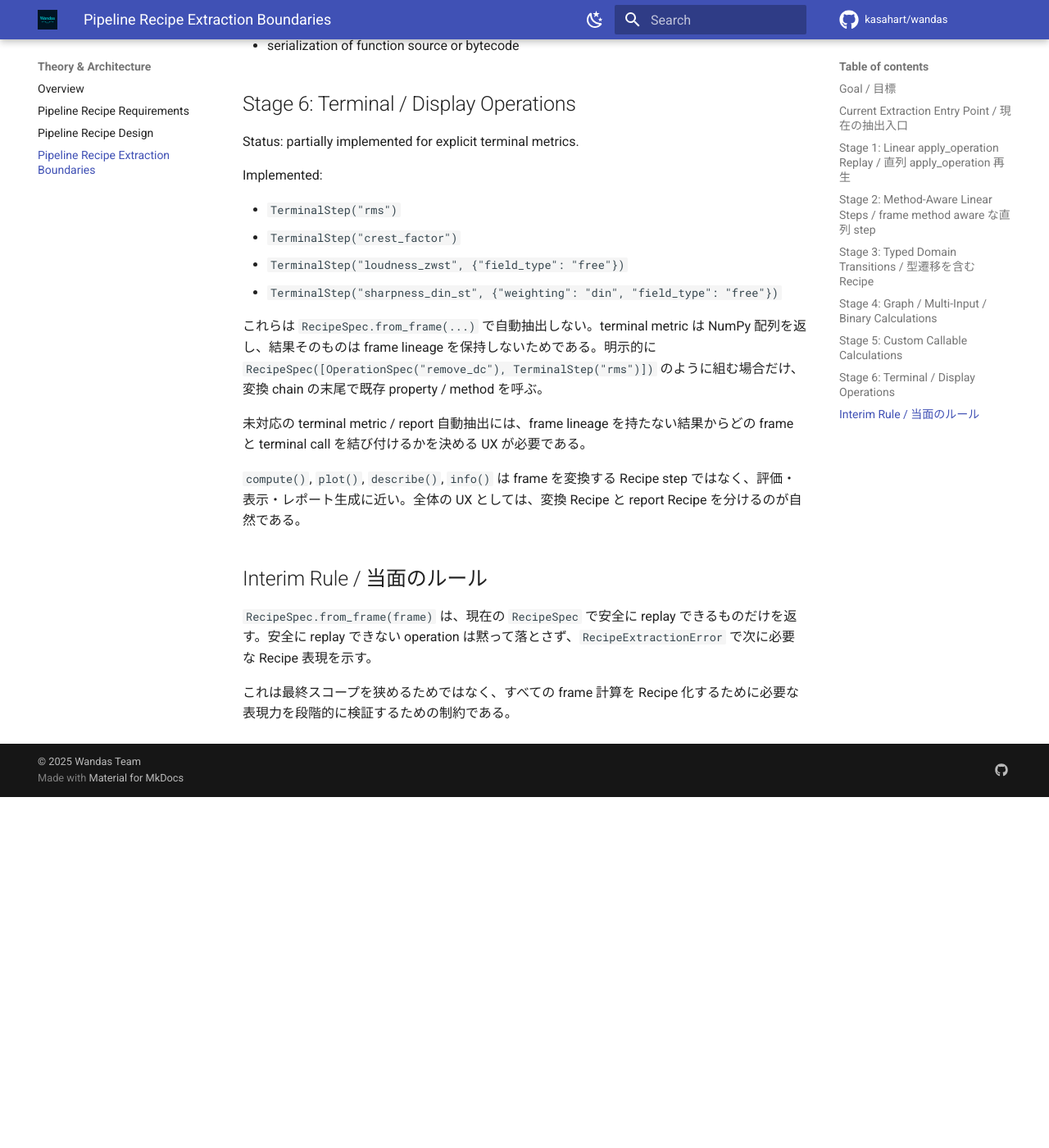
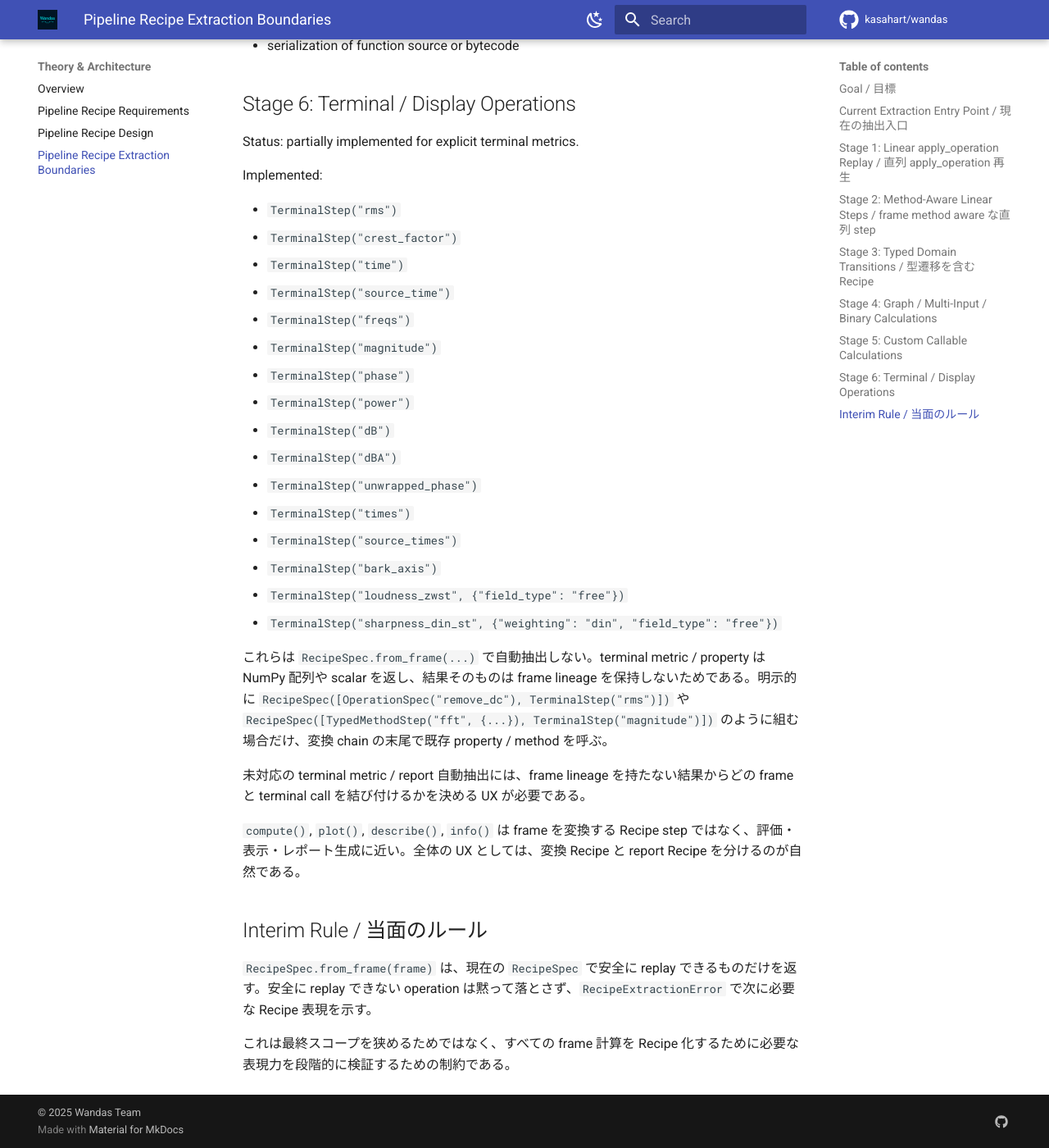
Before and after one commit to kasahart/wandas, an MkDocs documentation site: the page built from docs/src/explanation/pipeline-recipe-extraction-boundaries.md, in a window 1280 px wide and 1400 px high, scrolled down 10727 px. Shown: the whole window at 82% size. Built offline with MkDocs 1.6.1 and Material for MkDocs 9.7.7, drawn with Linux system fonts in a browser that asks for light colours; comment, search, counter and statistics services are not loaded; before the commit the page ends 11699 px from its top, so only the background shows below that.

Commit message:
Expand terminal property recipe support

```diff
--- a/docs/src/explanation/pipeline-recipe-extraction-boundaries.md
+++ b/docs/src/explanation/pipeline-recipe-extraction-boundaries.md
@@ -300,10 +300,22 @@ Implemented:
 
 - `TerminalStep("rms")`
 - `TerminalStep("crest_factor")`
+- `TerminalStep("time")`
+- `TerminalStep("source_time")`
+- `TerminalStep("freqs")`
+- `TerminalStep("magnitude")`
+- `TerminalStep("phase")`
+- `TerminalStep("power")`
+- `TerminalStep("dB")`
+- `TerminalStep("dBA")`
+- `TerminalStep("unwrapped_phase")`
+- `TerminalStep("times")`
+- `TerminalStep("source_times")`
+- `TerminalStep("bark_axis")`
 - `TerminalStep("loudness_zwst", {"field_type": "free"})`
 - `TerminalStep("sharpness_din_st", {"weighting": "din", "field_type": "free"})`
 
-これらは `RecipeSpec.from_frame(...)` で自動抽出しない。terminal metric は NumPy 配列を返し、結果そのものは frame lineage を保持しないためである。明示的に `RecipeSpec([OperationSpec("remove_dc"), TerminalStep("rms")])` のように組む場合だけ、変換 chain の末尾で既存 property / method を呼ぶ。
+これらは `RecipeSpec.from_frame(...)` で自動抽出しない。terminal metric / property は NumPy 配列や scalar を返し、結果そのものは frame lineage を保持しないためである。明示的に `RecipeSpec([OperationSpec("remove_dc"), TerminalStep("rms")])` や `RecipeSpec([TypedMethodStep("fft", {...}), TerminalStep("magnitude")])` のように組む場合だけ、変換 chain の末尾で既存 property / method を呼ぶ。
 
 未対応の terminal metric / report 自動抽出には、frame lineage を持たない結果からどの frame と terminal call を結び付けるかを決める UX が必要である。
 
```
Also changed, not shown: docs/src/explanation/pipeline-recipe-design.md (+2 -2 lines), 2 other files.
